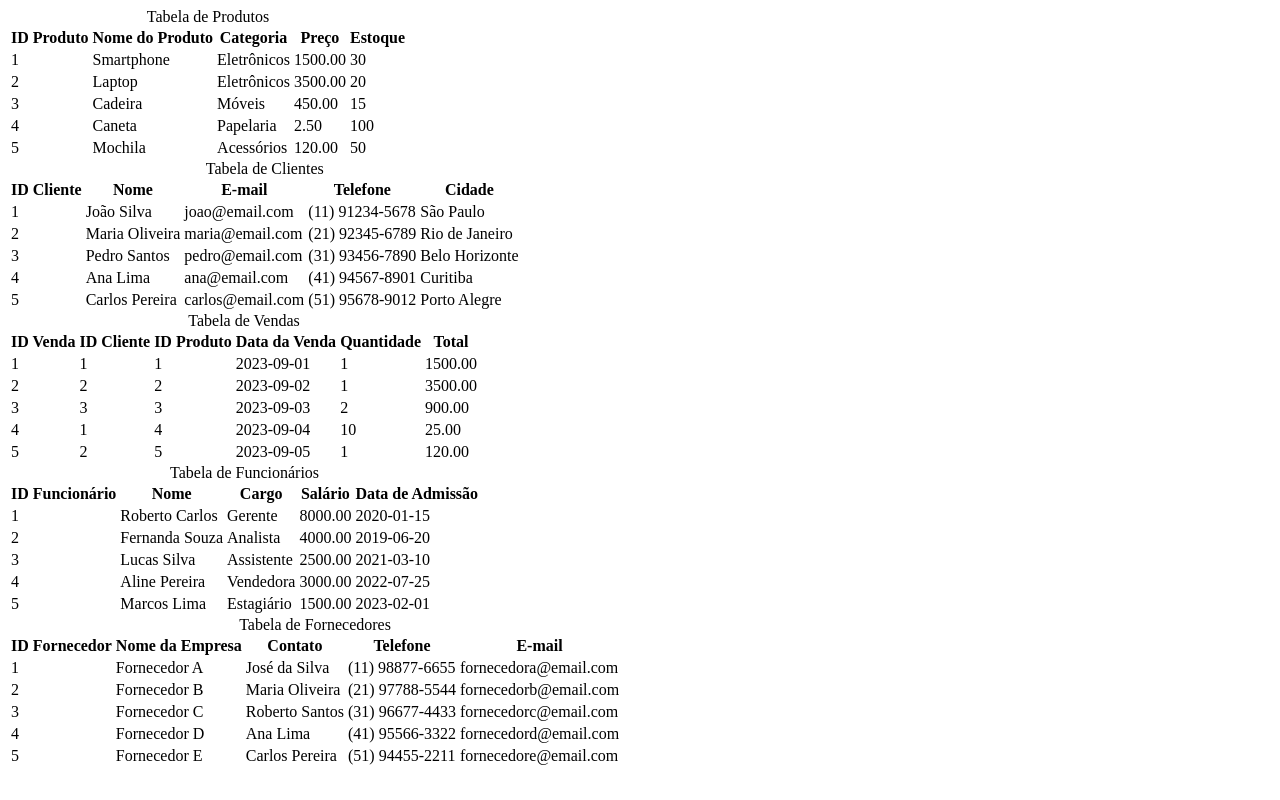
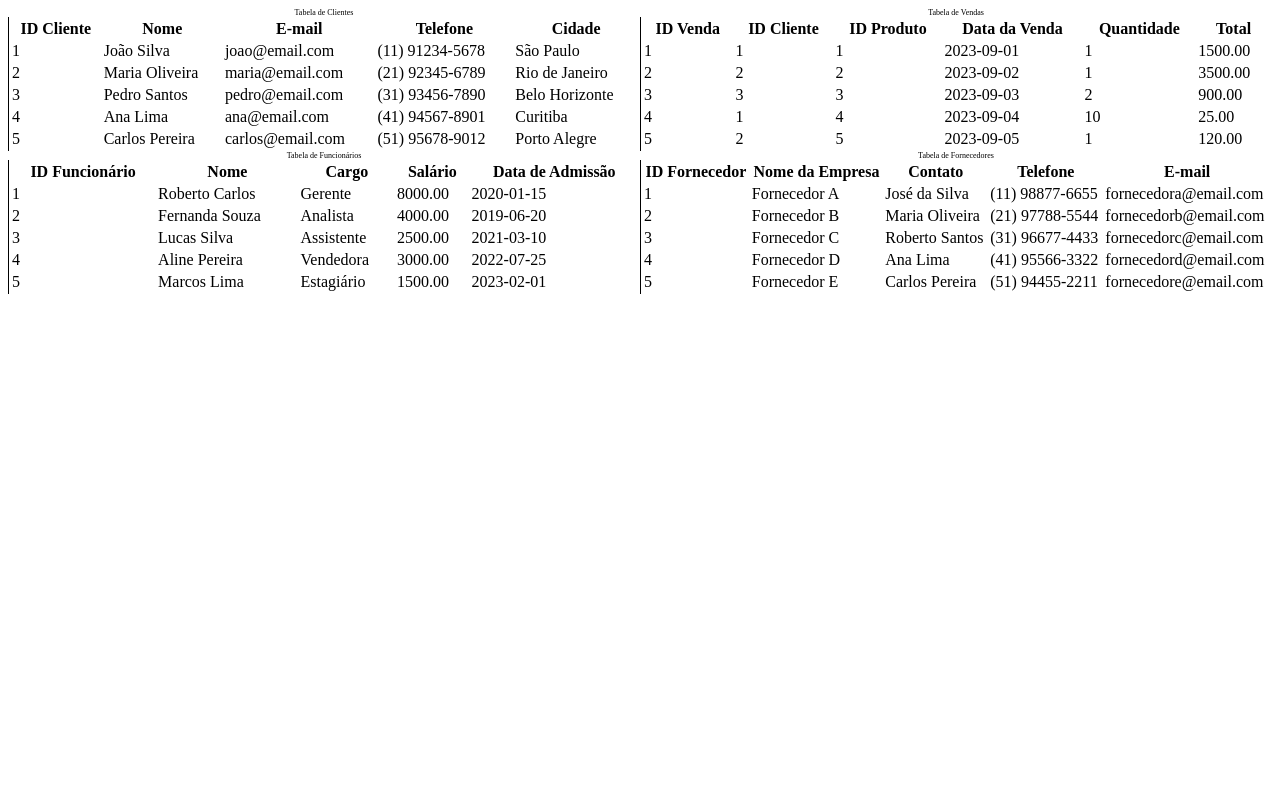
Before and after one commit to Alochio/insertClassInTable, a plain HTML site: page src/testeTable.html in a window 1280 px wide. Drawn offline with Linux system fonts and the light colour scheme.

Commit message:
edição de css para teste de import

```diff
--- a/src/testeTable.html
+++ b/src/testeTable.html
@@ -1,54 +1,34 @@
+<!DOCTYPE html>
+<html lang="en">
+
+<head>
+    <meta charset="UTF-8">
+    <meta name="viewport" content="width=device-width, initial-scale=1.0">
+    <title>html de teste</title>
+</head>
+
+<style>
+    .conteudoTable {
+        width: 100%;
+        display: flex;
+        flex-wrap: wrap; /* Permite a quebra de linha */
+
+    }
+
+    table {
+        width: 50% !important;
+        border-left: solid 1px black;
+    }
+
+    caption {
+        font-size: 0.5rem;
+        text-align: center;
+    }
+</style>
+
+<body>
+
     <div class="conteudoTable">
-<table>
-    <caption>Tabela de Produtos</caption>
-    <thead>
-        <tr>
-            <th>ID Produto</th>
-            <th>Nome do Produto</th>
-            <th>Categoria</th>
-            <th>Preço</th>
-            <th>Estoque</th>
-        </tr>
-    </thead>
-    <tbody>
-        <tr>
-            <td>1</td>
-            <td>Smartphone</td>
-            <td>Eletrônicos</td>
-            <td>1500.00</td>
-            <td>30</td>
-        </tr>
-        <tr>
-            <td>2</td>
-            <td>Laptop</td>
-            <td>Eletrônicos</td>
-            <td>3500.00</td>
-            <td>20</td>
-        </tr>
-        <tr>
-            <td>3</td>
-            <td>Cadeira</td>
-            <td>Móveis</td>
-            <td>450.00</td>
-            <td>15</td>
-        </tr>
-        <tr>
-            <td>4</td>
-            <td>Caneta</td>
-            <td>Papelaria</td>
-            <td>2.50</td>
-            <td>100</td>
-        </tr>
-        <tr>
-            <td>5</td>
-            <td>Mochila</td>
-            <td>Acessórios</td>
-            <td>120.00</td>
-            <td>50</td>
-        </tr>
-    </tbody>
-</table>
-
         <table>
             <caption>Tabela de Clientes</caption>
             <thead>
@@ -255,3 +235,7 @@
             </tbody>
         </table>
     </div>
+
+</body>
+
+</html>
```
Lines whose indentation alone changed are shown as unchanged.
